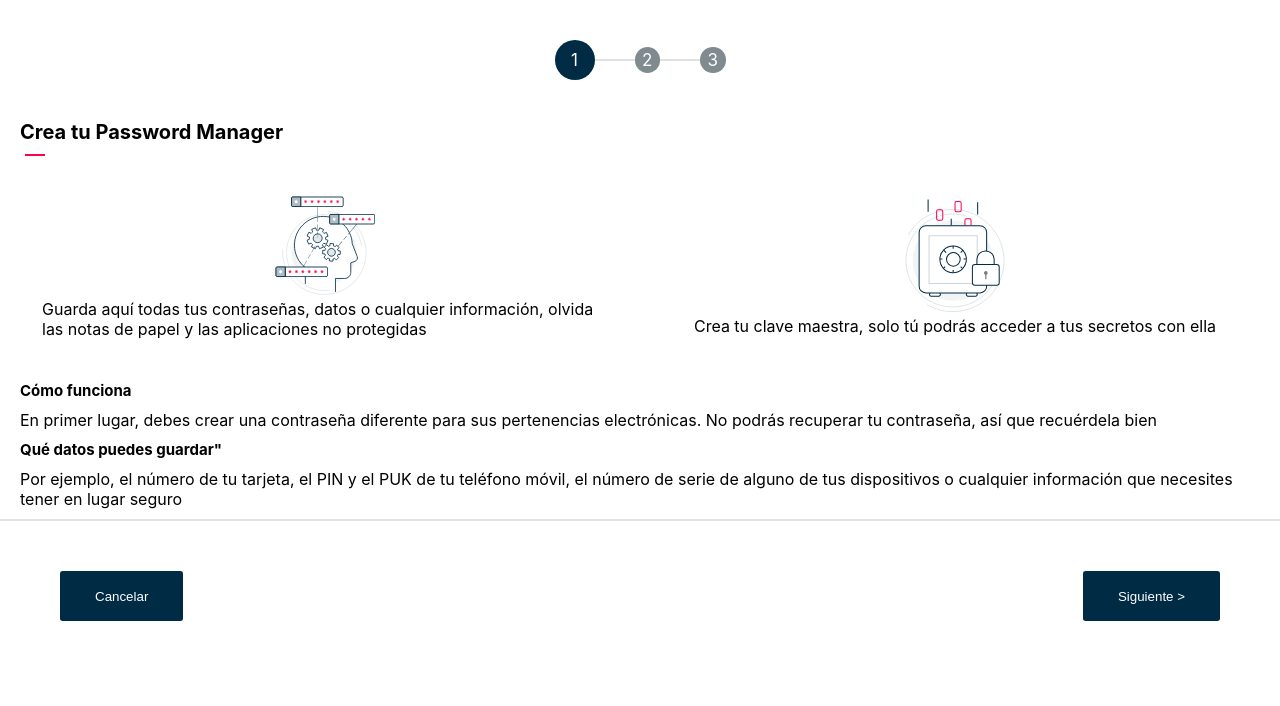
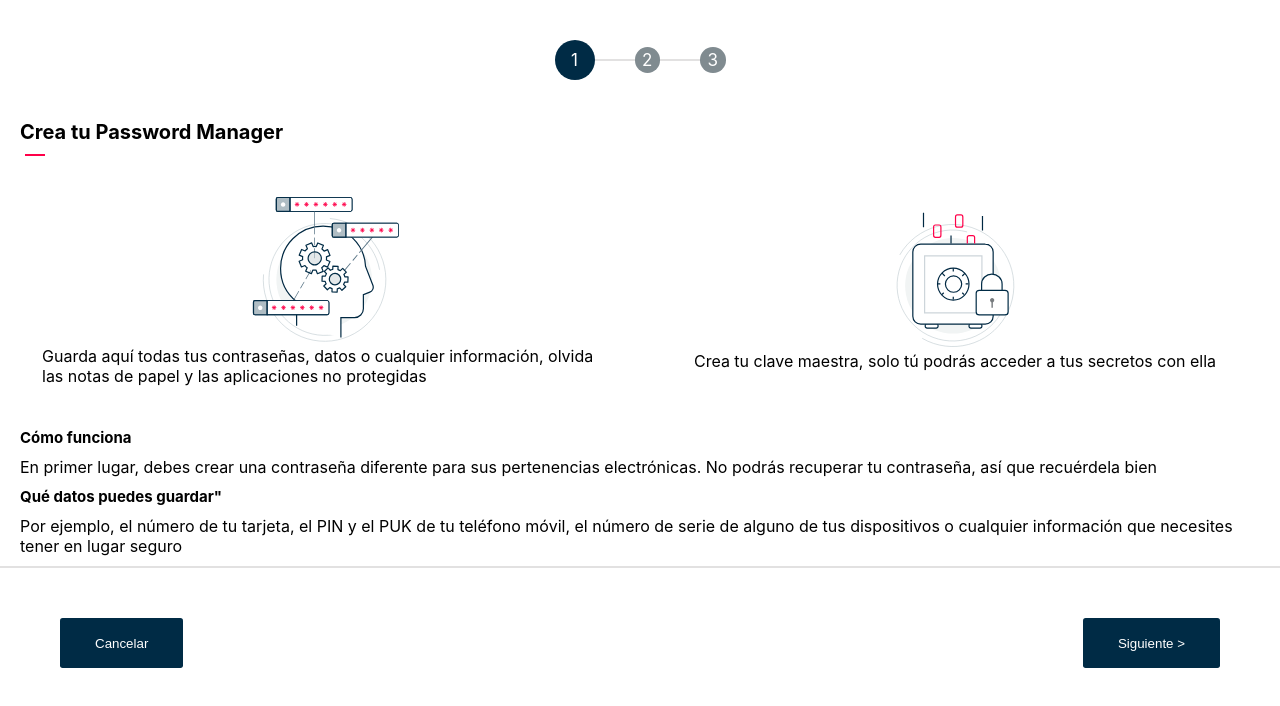
Before and after one commit to lorenacostace/password-manager, a React (Create React App) app: page / in a window 1280 px wide. Shown: the top 706 px of the page. Built offline with nearby package versions, Linux system fonts and the light colour scheme.

Commit message:
style: Modified the styles of the CustomImage component

```diff
--- a/src/components/atoms/customImage/CustomImageStyle.js
+++ b/src/components/atoms/customImage/CustomImageStyle.js
@@ -1,7 +1,7 @@
-import styled, {css} from "styled-components";
+import styled, { css } from "styled-components";
 
 export const ImgTick = styled.img`
-  width: 100px;
+  width: 100%;
   ${props => props.header && css`
     width: 12px;
   `}
```
